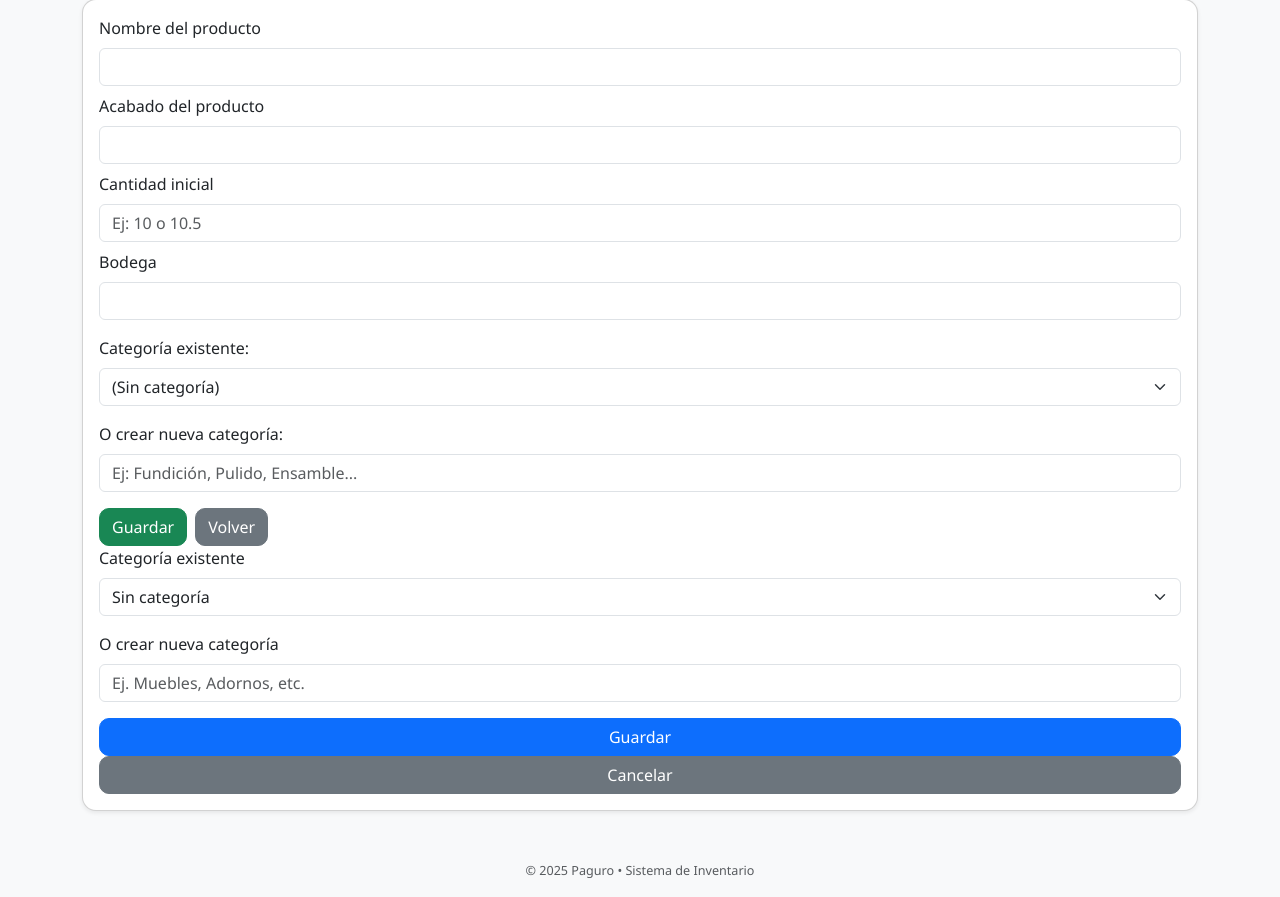
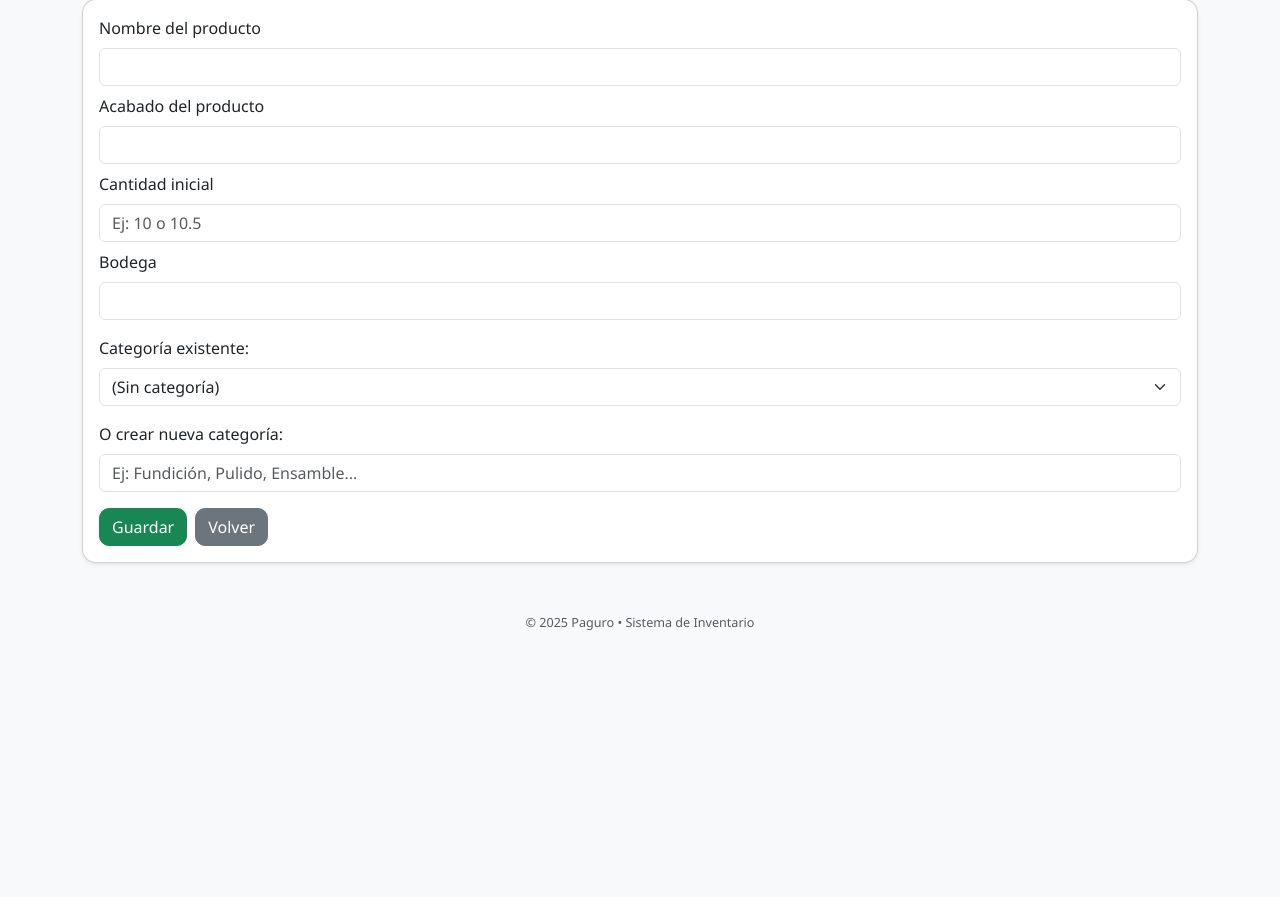
Before and after one commit to ProyectoPaguro/Paguro, a Flask app: page /productos in a window 1280 px wide. Shown: the part 193-1090 px from the top of the page. After the commit the page ends 823 px from the top, so only its background shows below. Run offline with Flask 3, Linux system fonts and the light colour scheme; a user stored in the database is signed in; data that the repository does not hold is empty.

Commit message:
Fix: limpiado formulario duplicado en producto_nuevo.html

```diff
--- a/app.py
+++ b/app.py
@@ -750,7 +750,7 @@ def crear_producto():
     return render_template('producto_nuevo.html', categorias=categorias)
 
 
-@app.route('/productos/<int:producto_id>/editar', methods=['GET', 'POST'])
+@app.route('/producto/<int:producto_id>/editar', methods=['GET', 'POST'])
 @login_required
 @require_roles('admin')
 def producto_editar(producto_id):
@@ -758,10 +758,10 @@ def producto_editar(producto_id):
     categorias = CategoriaProducto.query.order_by(CategoriaProducto.nombre.asc()).all()
 
     if request.method == 'POST':
-        producto.nombre = request.form.get('nombre').strip()
-        producto.acabado = request.form.get('acabado').strip()
+        producto.nombre = request.form.get('nombre')
+        producto.acabado = request.form.get('acabado')
         producto.cantidad_actual = float(request.form.get('cantidad_actual') or 0)
-        producto.bodega = request.form.get('bodega').strip()
+        producto.bodega = request.form.get('bodega')
 
         categoria_nombre = request.form.get('categoria_nombre')
         categoria_id = request.form.get('categoria_id')
@@ -772,10 +772,8 @@ def producto_editar(producto_id):
             db.session.add(nueva_cat)
             db.session.commit()
             producto.categoria_id = nueva_cat.id
-        elif categoria_id:
-            producto.categoria_id = int(categoria_id)
         else:
-            producto.categoria_id = None
+            producto.categoria_id = int(categoria_id) if categoria_id else None
 
         db.session.commit()
         flash('Producto actualizado ✅', 'success')
--- a/templates/producto_nuevo.html
+++ b/templates/producto_nuevo.html
@@ -5,23 +5,20 @@
 <h2 class="text-success mb-3">➕ Agregar nuevo producto</h2>
 
 <form action="/productos" method="POST" class="card p-3 shadow-sm">
+
   <label class="form-label">Nombre del producto</label>
-  <input type="text" name="nombre" class="form-control mb-2" required
-         value="{{ nombre|default('') }}">
+  <input type="text" name="nombre" class="form-control mb-2" required value="{{ nombre|default('') }}">
 
   <label class="form-label">Acabado del producto</label>
-  <input type="text" name="acabado" class="form-control mb-2" required
-         value="{{ acabado|default('') }}">
+  <input type="text" name="acabado" class="form-control mb-2" required value="{{ acabado|default('') }}">
 
   <label class="form-label">Cantidad inicial</label>
-  <input type="text" name="cantidad" class="form-control mb-2" required
-         placeholder="Ej: 10 o 10.5"
-         value="{{ cantidad|default('') }}">
+  <input type="text" name="cantidad" class="form-control mb-2" required placeholder="Ej: 10 o 10.5" value="{{ cantidad|default('') }}">
 
   <label class="form-label">Bodega</label>
-  <input type="text" name="bodega" class="form-control mb-3" required
-         value="{{ bodega|default('') }}">
+  <input type="text" name="bodega" class="form-control mb-3" required value="{{ bodega|default('') }}">
 
+  <!-- 🔹 SOLO ESTE BLOQUE DE CATEGORÍAS -->
   <div class="mb-3">
     <label for="categoria" class="form-label">Categoría existente:</label>
     <select name="categoria_id" class="form-select">
@@ -36,27 +33,12 @@
     <label for="categoria_nombre" class="form-label">O crear nueva categoría:</label>
     <input type="text" class="form-control" name="categoria_nombre" placeholder="Ej: Fundición, Pulido, Ensamble...">
   </div>
+  <!-- 🔹 FIN BLOQUE -->
 
   <div class="d-flex gap-2">
     <button type="submit" class="btn btn-success">Guardar</button>
     <a href="/produccion" class="btn btn-secondary">Volver</a>
   </div>
-   <div class="mb-3">
-    <label class="form-label">Categoría existente</label>
-    <select name="categoria_id" class="form-select">
-      <option value="">Sin categoría</option>
-      {% for c in categorias %}
-        <option value="{{ c.id }}">{{ c.nombre }}</option>
-      {% endfor %}
-    </select>
-  </div>
 
-  <div class="mb-3">
-    <label class="form-label">O crear nueva categoría</label>
-    <input type="text" name="categoria_nombre" class="form-control" placeholder="Ej. Muebles, Adornos, etc.">
-  </div>
-
-  <button type="submit" class="btn btn-primary">Guardar</button>
-  <a href="{{ url_for('produccion') }}" class="btn btn-secondary">Cancelar</a>
 </form>
 {% endblock %}
```
Lines whose indentation alone changed are shown as unchanged.
